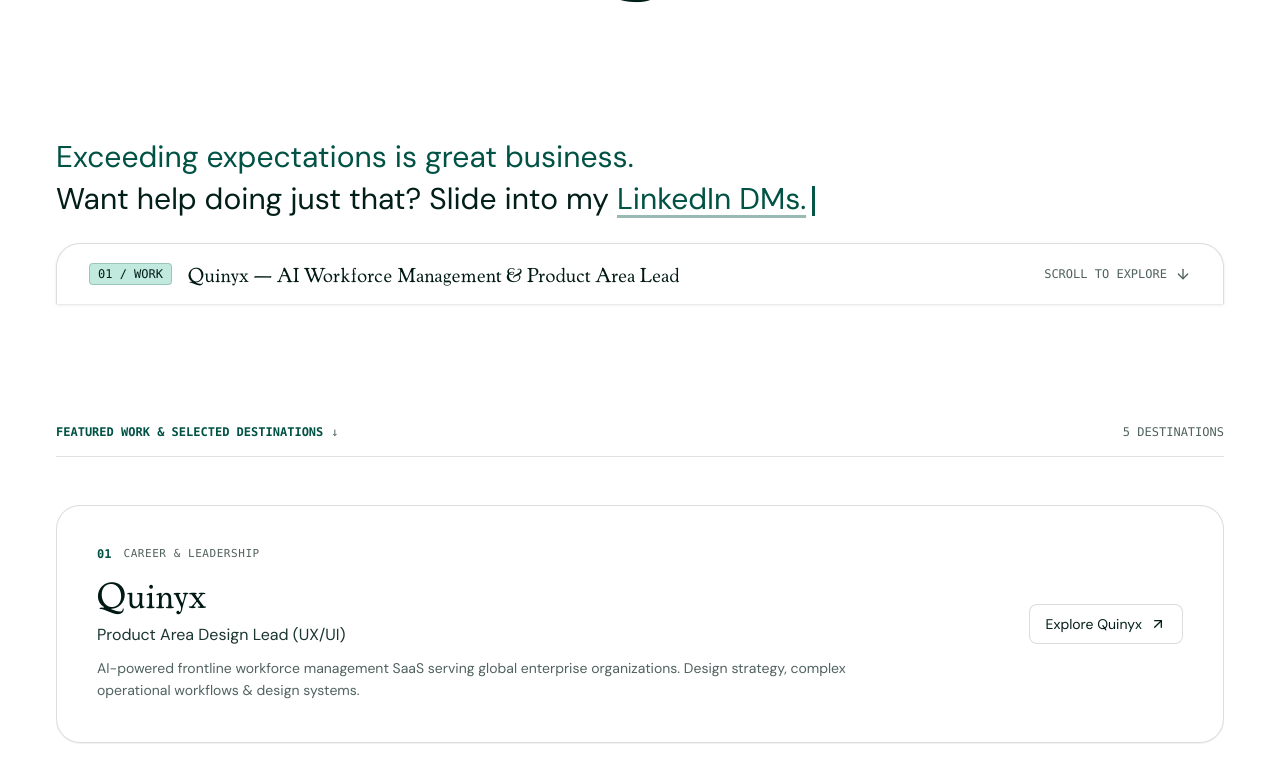
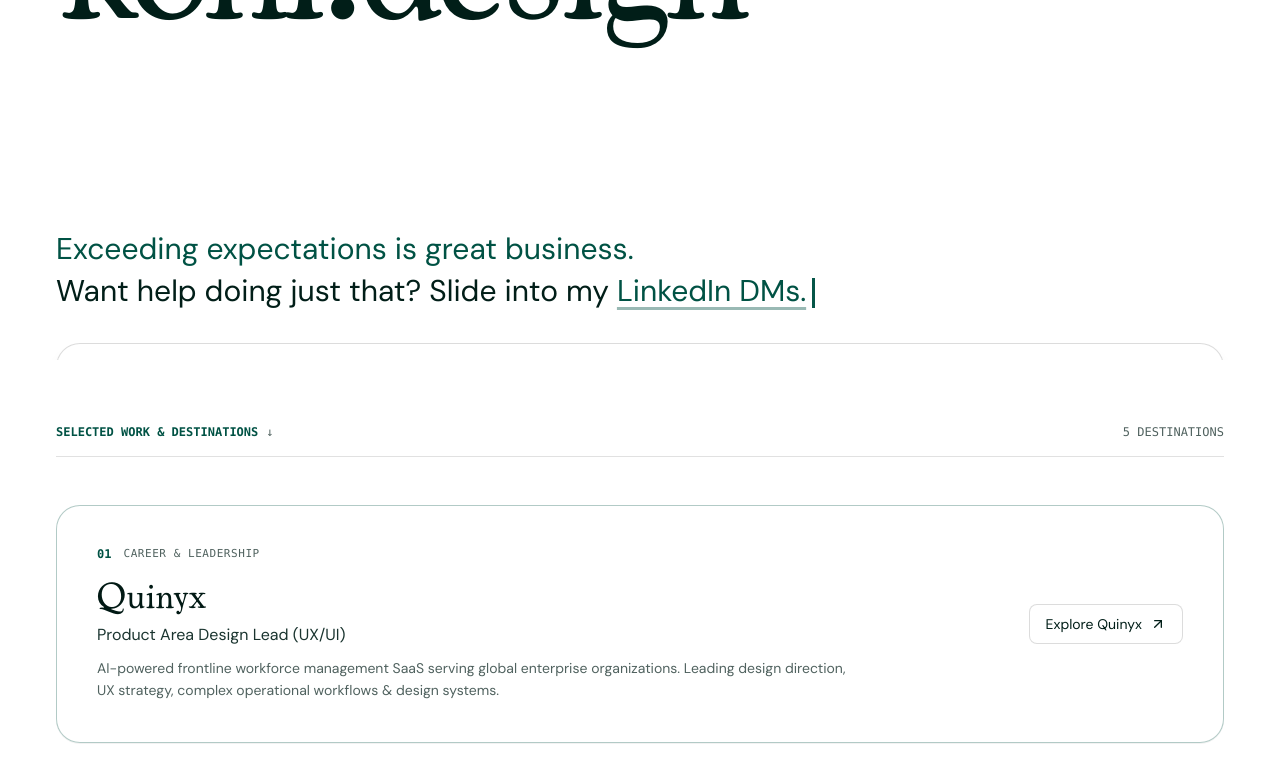
Before and after one commit to bergets/kohl-design, a Next.js app: page / in a window 1280 px wide. Shown: the part 440-1207 px from the top of the page. Built offline with nearby package versions, Linux system fonts and the light colour scheme.

Commit message:
feat(home): peek actual first work card with spring entrance animation after typewriter sequence

```diff
--- a/app/page.tsx
+++ b/app/page.tsx
@@ -1,10 +1,14 @@
+"use client";
+
+import * as React from "react";
 import Link from "next/link";
+import { motion } from "framer-motion";
 import { cooper } from "./fonts";
 import { TypewriterText } from "@/components/TypewriterText";
 import { BrandFlower } from "@/components/BrandFlower";
 import { ThemeToggle } from "@/components/theme-toggle";
 import { ExploreSheet } from "@/components/ExploreSheet";
-import { ArrowUpRight, ArrowDown } from "lucide-react";
+import { ArrowUpRight } from "lucide-react";
 
 interface FeaturedItem {
   num: string;
@@ -14,7 +18,6 @@
   desc: string;
   href: string;
   meta: string;
-  external?: boolean;
 }
 
 const FEATURED_ITEMS: FeaturedItem[] = [
@@ -23,7 +26,7 @@
     tag: "CAREER & LEADERSHIP",
     title: "Quinyx",
     role: "Product Area Design Lead (UX/UI)",
-    desc: "AI-powered frontline workforce management SaaS serving global enterprise organizations. Design strategy, complex operational workflows & design systems.",
+    desc: "AI-powered frontline workforce management SaaS serving global enterprise organizations. Leading design direction, UX strategy, complex operational workflows & design systems.",
     href: "/work",
     meta: "4 yrs 2 mos · Enterprise SaaS",
   },
@@ -66,17 +69,20 @@
 ];
 
 export default function Home() {
+  const [typewriterDone, setTypewriterDone] = React.useState(false);
+
   return (
     <div className="relative z-10 w-full min-h-dvh flex flex-col">
       {/*
         ========================================================================
-        HERO SECTION (Initial Viewport Fold)
-        Takes full 100dvh with room at bottom for the peek strip
+        HERO SECTION (First Fold Arrival)
+        Takes full 100dvh. As the user finishes reading or reaches the bottom,
+        the first card peeks naturally from below the fold.
         ========================================================================
       */}
-      <section className="min-h-dvh w-full flex flex-col justify-between p-6 sm:p-8 md:p-12 lg:p-14 relative pb-2 sm:pb-3">
+      <section className="h-dvh w-full flex flex-col justify-between p-6 sm:p-8 md:p-12 lg:p-14 pb-0 sm:pb-0 md:pb-0 lg:pb-0 relative overflow-hidden">
         {/* Top Bar / Navigation */}
-        <header className="w-full flex items-center justify-between">
+        <header className="w-full flex items-center justify-between shrink-0">
           <Link
             href="/"
             className="inline-flex items-center group transition-transform duration-300 hover:scale-105"
@@ -91,7 +97,7 @@
         </header>
 
         {/* Main Display Title */}
-        <div className="my-auto py-6 sm:py-10 w-full">
+        <div className="my-auto py-4 sm:py-8 w-full shrink-0">
           <h1
             className={`${cooper.className} text-[15vw] sm:text-[14vw] md:text-[13vw] lg:text-[140px] xl:text-[165px] leading-[0.82] font-normal tracking-tighter text-left text-pine-800 dark:text-crimson-100 transition-colors duration-300`}
           >
@@ -99,9 +105,8 @@
           </h1>
         </div>
 
-        {/* Bottom Dialogue + Peek Hint */}
-        <div className="w-full space-y-6">
-          <div className="w-full">
+        {/* Bottom Dialogue Area */}
+        <div className="w-full shrink-0 mb-6 sm:mb-8">
           <TypewriterText
             lines={[
               {
@@ -133,39 +138,74 @@
             delay={0.4}
             showPrompt={false}
             cursorClassName="inline-block w-[3px] h-[1em] bg-primary dark:bg-accent ml-1.5 align-middle"
+            onSequenceComplete={() => setTypewriterDone(true)}
           />
         </div>
 
         {/*
-            THE PEEK STRIP (Viktor Hofte Vibe)
-            Anchored at the bottom of the first fold, giving an intuitive cue to scroll down
+          NATURAL PEEK OF THE FIRST CARD (Viktor Hofte Vibe)
+          Positioned right at the bottom edge of the 100dvh viewport.
+          Only the top 60-70px of the actual first card is visible above the bottom edge.
+          Animates in with a gentle spring up once the typewriter finishes typing.
         */}
-          <a
-            href="#featured-work"
-            className="group block w-full rounded-t-2xl sm:rounded-t-3xl border-t border-x border-border/80 dark:border-[#3B7D6F]/60 bg-white/70 dark:bg-[#032821]/80 hover:bg-white/90 dark:hover:bg-[#04332a]/95 backdrop-blur-md px-5 sm:px-8 py-3.5 sm:py-4 transition-all duration-300 shadow-sm"
+        <motion.div
+          initial={{ opacity: 0, y: 50 }}
+          animate={typewriterDone ? { opacity: 1, y: 0 } : { opacity: 0, y: 50 }}
+          transition={{
+            type: "spring",
+            damping: 24,
+            stiffness: 140,
+            mass: 0.8,
+          }}
+          className="w-full max-w-7xl mx-auto shrink-0 -mb-[260px] sm:-mb-[220px] pointer-events-auto"
         >
-            <div className="flex items-center justify-between gap-4">
-              <div className="flex items-center gap-3 sm:gap-4 min-w-0">
-                <span className="text-xs font-mono font-medium px-2 py-0.5 rounded bg-pine-100/70 text-pine-800 dark:bg-primary/20 dark:text-[#A8E3D2] border border-pine-700/20 dark:border-primary/30 shrink-0">
-                  01 / WORK
+          <Link
+            href="/work"
+            className="group block w-full p-6 sm:p-8 md:p-10 rounded-t-3xl border-t border-x border-border/80 dark:border-[#3B7D6F]/60 bg-white/90 dark:bg-[#021E19]/95 hover:bg-white dark:hover:bg-[#032821] hover:border-primary/50 dark:hover:border-[#3B7D6F] backdrop-blur-md transition-all duration-300 shadow-lg hover:shadow-2xl"
+          >
+            <div className="flex flex-col md:flex-row md:items-center justify-between gap-6">
+              <div className="space-y-2.5 max-w-3xl">
+                <div className="flex items-center gap-3">
+                  <span className="text-xs font-mono text-primary dark:text-[#A8E3D2] font-semibold">
+                    01
                   </span>
-                <span className={`${cooper.className} text-base sm:text-lg md:text-xl font-normal text-pine-900 dark:text-white truncate group-hover:text-primary dark:group-hover:text-[#FCD3D6] transition-colors`}>
-                  Quinyx — AI Workforce Management & Product Area Lead
+                  <span className="text-[11px] font-mono uppercase tracking-wider text-muted-foreground">
+                    CAREER & LEADERSHIP
+                  </span>
+                  <span className="ml-auto md:hidden text-[11px] font-mono text-muted-foreground/80 flex items-center gap-1">
+                    Scroll to explore ↓
                   </span>
                 </div>
 
-              <div className="flex items-center gap-1.5 sm:gap-2 text-muted-foreground group-hover:text-foreground shrink-0 text-xs font-mono font-medium transition-colors">
-                <span className="hidden sm:inline">SCROLL TO EXPLORE</span>
-                <ArrowDown className="size-3.5 sm:size-4 transition-transform group-hover:translate-y-0.5" />
+                <h2 className={`${cooper.className} text-2xl sm:text-3xl md:text-4xl font-normal text-pine-900 dark:text-white group-hover:text-primary dark:group-hover:text-[#FCD3D6] transition-colors`}>
+                  Quinyx
+                </h2>
+
+                <p className="text-sm sm:text-base font-medium text-foreground/90 dark:text-[#FCD3D6]">
+                  Product Area Design Lead (UX/UI)
+                </p>
+
+                <p className="text-xs sm:text-sm text-muted-foreground leading-relaxed line-clamp-2 md:line-clamp-none">
+                  AI-powered frontline workforce management SaaS serving global enterprise organizations. Leading design direction, UX strategy, complex operational workflows & design systems.
+                </p>
+              </div>
+
+              <div className="self-start md:self-center shrink-0">
+                <span className="inline-flex items-center gap-2 h-10 px-4 rounded-[var(--radius)] border border-border/80 dark:border-[#3B7D6F]/60 bg-background/80 group-hover:bg-primary/10 group-hover:border-primary/40 text-xs sm:text-sm font-medium text-foreground group-hover:text-primary dark:group-hover:text-[#FCD3D6] transition-all">
+                  <span>Explore Quinyx</span>
+                  <ArrowUpRight className="size-4 transition-transform group-hover:translate-x-0.5 group-hover:-translate-y-0.5" />
+                </span>
               </div>
             </div>
-          </a>
-        </div>
+          </Link>
+        </motion.div>
       </section>
 
       {/*
         ========================================================================
-        BELOW-THE-FOLD CONTENT (Curated Section / Work Directory)
+        SCROLLABLE WORK & DESTINATIONS LIST
+        Begins smoothly below the fold. The first card (Quinyx) is fully visible
+        here as the user scrolls down, followed by all remaining cards.
         ========================================================================
       */}
       <section
@@ -175,7 +215,7 @@
         {/* Section Divider Bar */}
         <div className="flex items-center justify-between pb-4 border-b border-border/70 dark:border-[#3B7D6F]/40 text-xs font-mono text-muted-foreground">
           <div className="flex items-center gap-2">
-            <span className="text-primary dark:text-[#A8E3D2] font-semibold">FEATURED WORK & SELECTED DESTINATIONS</span>
+            <span className="text-primary dark:text-[#A8E3D2] font-semibold">SELECTED WORK & DESTINATIONS</span>
             <span>↓</span>
           </div>
           <span className="hidden sm:inline">5 DESTINATIONS</span>
@@ -183,11 +223,13 @@
 
         {/* Full-width Editorial Cards List */}
         <div className="space-y-4 sm:space-y-6">
-          {FEATURED_ITEMS.map((item) => (
+          {FEATURED_ITEMS.map((item, index) => (
             <Link
               key={item.href}
               href={item.href}
-              className="group block w-full p-6 sm:p-8 md:p-10 rounded-2xl sm:rounded-3xl border border-border/80 dark:border-[#3B7D6F]/50 bg-white/70 dark:bg-[#021E19]/80 hover:bg-white dark:hover:bg-[#032821] hover:border-primary/50 dark:hover:border-[#3B7D6F] backdrop-blur-sm transition-all duration-300 shadow-2xs hover:shadow-md"
+              className={`group block w-full p-6 sm:p-8 md:p-10 rounded-2xl sm:rounded-3xl border border-border/80 dark:border-[#3B7D6F]/50 bg-white/70 dark:bg-[#021E19]/80 hover:bg-white dark:hover:bg-[#032821] hover:border-primary/50 dark:hover:border-[#3B7D6F] backdrop-blur-sm transition-all duration-300 shadow-2xs hover:shadow-md ${
+                index === 0 ? "border-primary/30 dark:border-[#3B7D6F]/70" : ""
+              }`}
             >
               <div className="flex flex-col md:flex-row md:items-center justify-between gap-6">
                 {/* Left Meta & Content */}
--- a/components/TypewriterText.tsx
+++ b/components/TypewriterText.tsx
@@ -9,6 +9,7 @@
     delay?: number;
     showPrompt?: boolean;
     cursorClassName?: string;
+    onSequenceComplete?: () => void;
 }
 
 function TypewriterLineItem({
@@ -79,6 +80,7 @@
     delay = 0,
     showPrompt = false,
     cursorClassName,
+    onSequenceComplete,
 }: TypewriterTextProps) {
     const [activeLineIndex, setActiveLineIndex] = useState(0);
     const [startSequence, setStartSequence] = useState(false);
@@ -108,6 +110,9 @@
                             if (index === activeLineIndex) {
                                 setActiveLineIndex(prev => prev + 1);
                             }
+                            if (index === lines.length - 1) {
+                                onSequenceComplete?.();
+                            }
                         }}
                         keepCursor={index === lines.length - 1}
                     />
```
Lines whose indentation alone changed are shown as unchanged.
